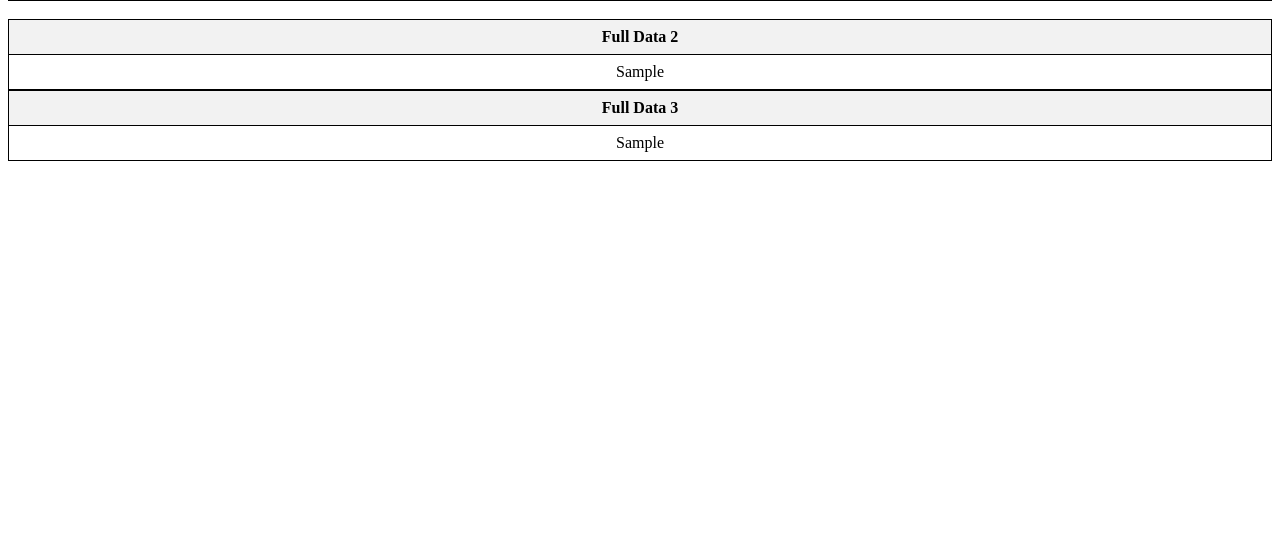
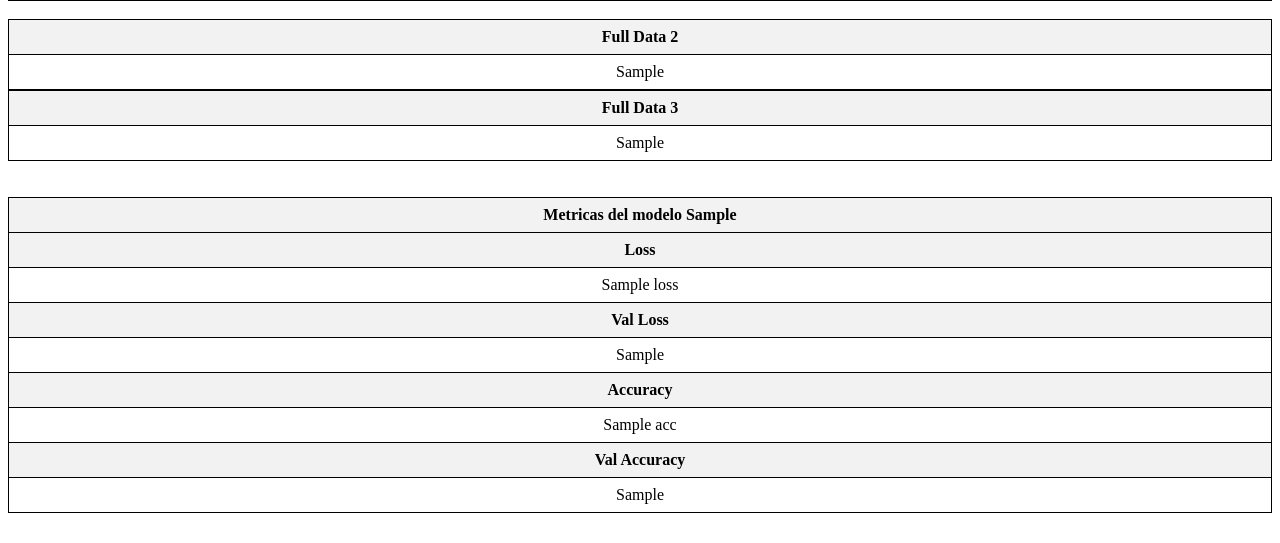
Before and after one commit to arielmeragelman/PracticaProfesionalizante2, a Flask app: template front/templates/parametros.html in a window 1280 px wide. Shown: the part 257-800 px from the top of the page. Run offline with Flask 3, Linux system fonts and the light colour scheme; the template is opened without the code that fills it: most values are stand-ins (such as "Sample title", 1, 10 or a date in 2020).

Commit message:
se agregan datos del modelo

```diff
--- a/front/app.py
+++ b/front/app.py
@@ -49,6 +49,8 @@ def listado_modelos():
 @app.route("/modelos/info/",methods=['GET', 'POST'])
 def modeloinfo():
     import sys
+    import pickle
+
     sys.path.append('../')
     from analisis_imagenes_borrosas.SRC.training import parametros_modelo
     import os
@@ -62,9 +64,11 @@ def modeloinfo():
     print("se retornan datos del modelo")
     print(f"El modelo elegido es {modelo}")
     filtros, kernel, name, activation, units, full_data1, full_data2, full_data3 = parametros_modelo(modelo)
+    # Cargar las variables desde el archivo
+    with open(modelo+".pkl", 'rb') as archivo:
+        back_modelo, loss, val_loss, acc, val_acc = pickle.load(archivo)
 
-    #return f"<h1>Se muestran los datos del modelo {filtros}   </h1>"
-    return render_template('parametros.html',filtros=filtros, kernel=kernel, name=name, activation=activation, units = units, full_data1 = full_data1, full_data2 = full_data2, full_data3 = full_data3)
+    return render_template('parametros.html',filtros=filtros, kernel=kernel, name=name, activation=activation, units = units, full_data1 = full_data1, full_data2 = full_data2, full_data3 = full_data3, back_modelo=back_modelo, loss = loss, val_loss = val_loss, acc = acc, val_acc = val_acc)
 
 
 
--- a/front/templates/parametros.html
+++ b/front/templates/parametros.html
@@ -60,5 +60,48 @@
         </tr>
 
     </table>
+    <br><br>
+    <table>
+        <tr>
+            <th>Metricas del modelo {{back_modelo}}</th>
+        </tr>
+        <tr>
+            <th>Loss</th>
+        </tr>
+        <tr>
+        <td>
+               {{loss}}
+            </td>
+            </tr>
+            <tr>
+                <th>Val Loss</th>
+            </tr>
+            <tr>
+            <td>
+                   {{val_loss}}
+                </td>
+                </tr>
+                <tr>
+                    <th>Accuracy</th>
+                </tr>
+                <tr>
+                <td>
+                       {{acc}}
+                    </td>
+                    </tr>
+                    <tr>
+                        <th>Val Accuracy</th>
+                    </tr>
+                    <tr>
+                    <td>
+                         {{val_acc}}
+                        </td>
+                        </tr>
+
+
+    </table>
+
+
+
 </body>
 </html>
```
Also changed, not shown: analisis_imagenes_borrosas/SRC/training.py (+21 -1 lines), front/test.py (deleted, +0 -21 lines), 16 other files.
